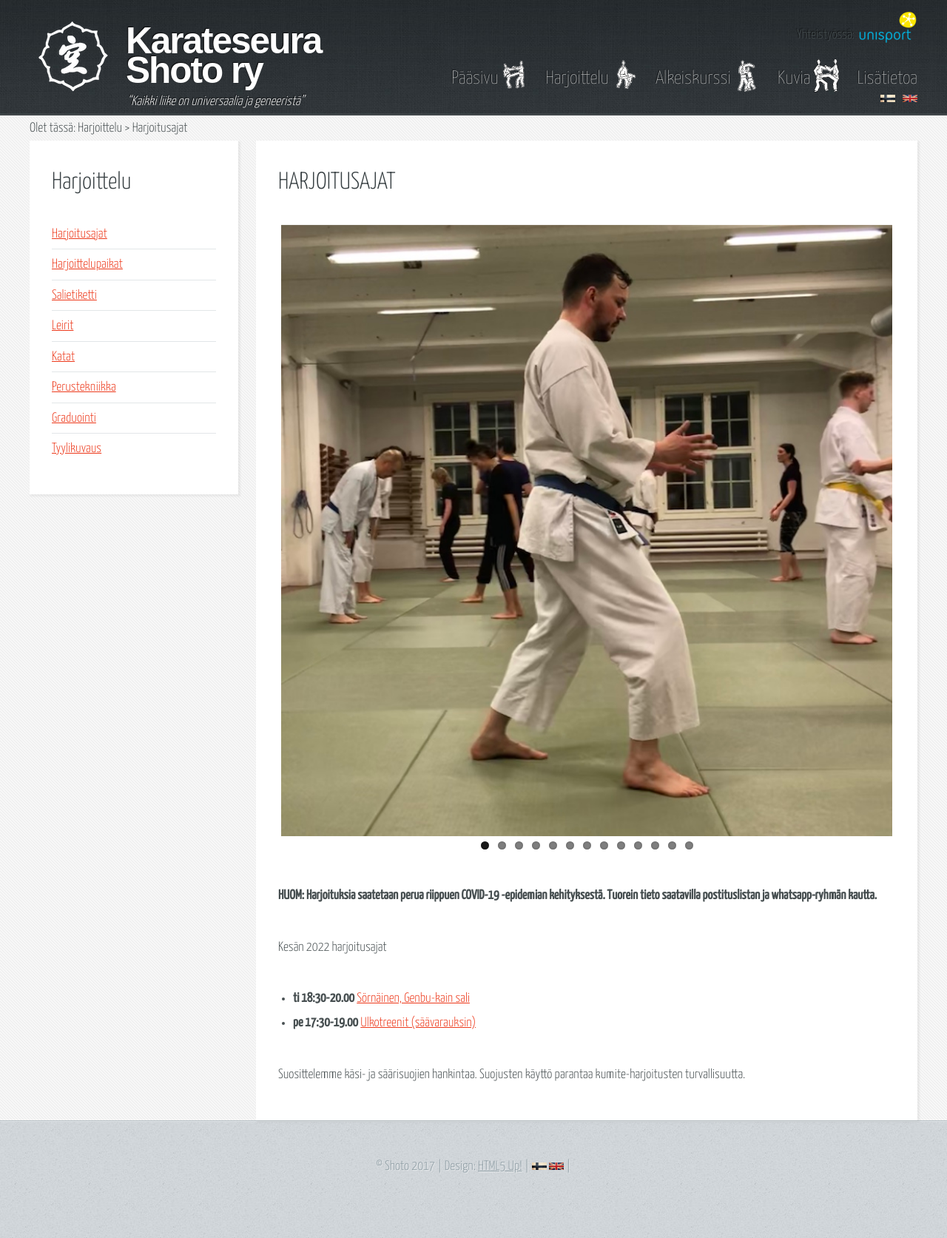
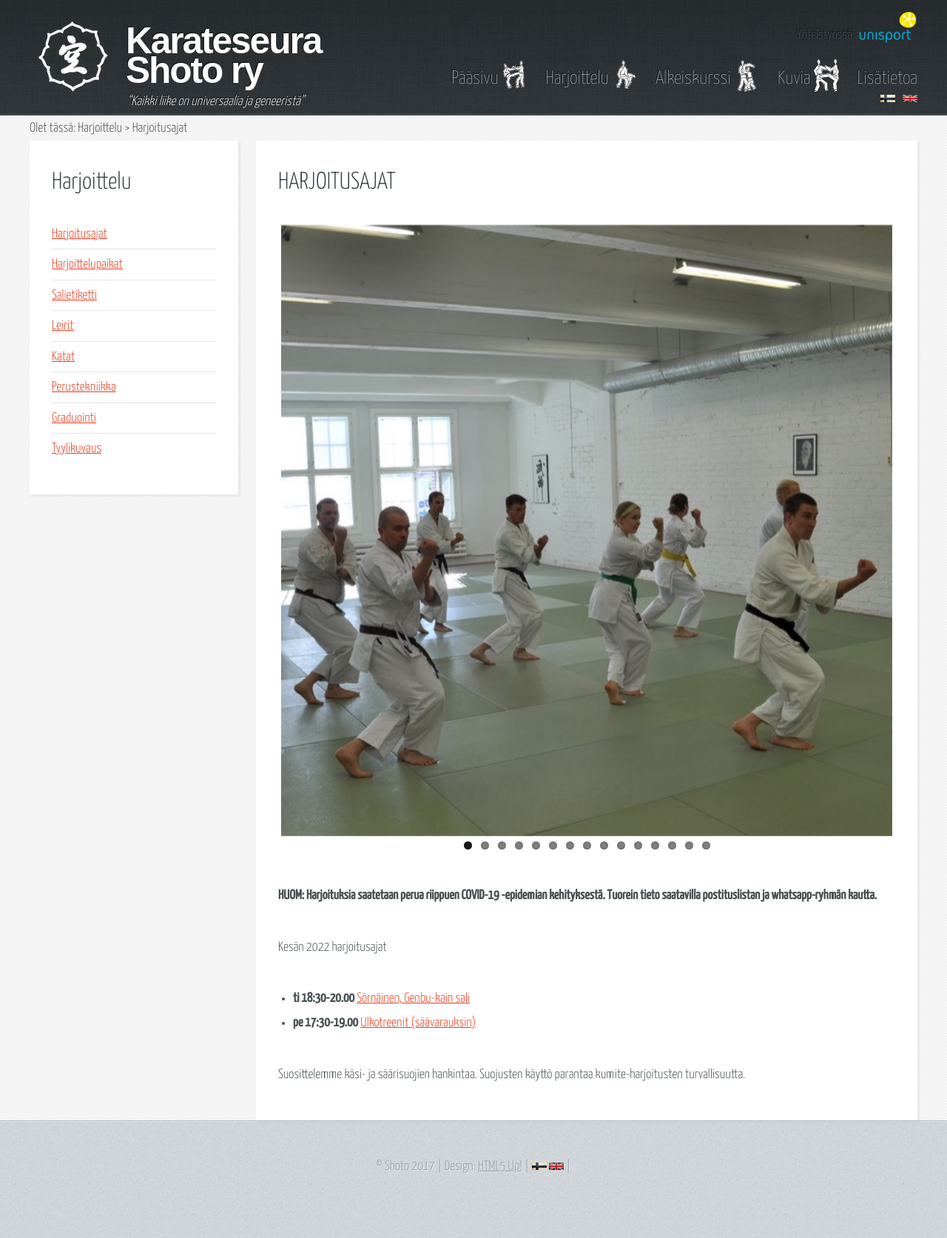
Before and after one commit to shotofi/shotofi, a Jekyll site: the page built from _pages/harjoittelu.html, in a window 1280 px wide. Shown: the whole page at 74% size. Built offline with Jekyll 4.4.1, drawn with Linux system fonts in a browser that asks for light colours.

Commit message:
Added a few new photos

```diff
--- a/_pages/harjoittelu.html
+++ b/_pages/harjoittelu.html
@@ -14,7 +14,9 @@ lang: fi
 
   <div class="flexslider">
     <ul class="slides">
-      <li><img width="500" src="/assets/images/flexslider/image1000.jpg" /></li>
+      <li><img width="500" src="/assets/images/flexslider/image202.jpg" /></li>
+      <li><img width="500" src="/assets/images/flexslider/image203.jpg" /></li>
+      <li><img width="500" src="/assets/images/flexslider/image205.jpg" /></li>
       <li><img width="500" src="/assets/images/flexslider/image1001.jpg" /></li>
       <li><img width="500" src="/assets/images/flexslider/image1002.jpg" /></li>
       <li><img width="500" src="/assets/images/flexslider/image009.jpg" /></li>
--- a/_pages/harjoittelu_en.html
+++ b/_pages/harjoittelu_en.html
@@ -14,7 +14,9 @@ lang: en
 
   <div class="flexslider">
     <ul class="slides">
-      <li><img width="500" src="/assets/images/flexslider/image1000.jpg" /></li>
+      <li><img width="500" src="/assets/images/flexslider/image202.jpg" /></li>
+      <li><img width="500" src="/assets/images/flexslider/image203.jpg" /></li>
+      <li><img width="500" src="/assets/images/flexslider/image205.jpg" /></li>
       <li><img width="500" src="/assets/images/flexslider/image1001.jpg" /></li>
       <li><img width="500" src="/assets/images/flexslider/image1002.jpg" /></li>
       <li><img width="500" src="/assets/images/flexslider/image009.jpg" /></li>
```
Also changed, not shown: assets/images/flexslider/image202.jpg (added), assets/images/flexslider/image203.jpg (added), assets/images/flexslider/image205.jpg (added).
